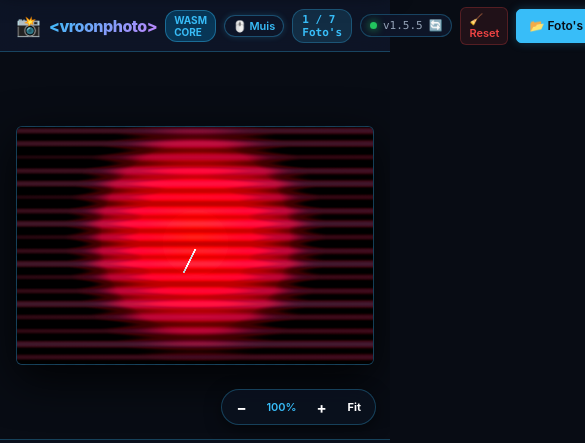
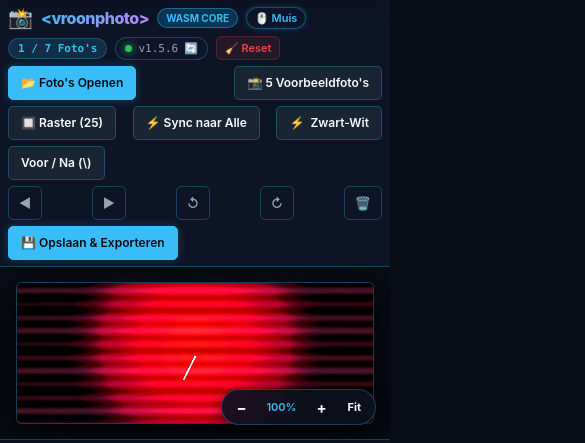
Before and after one commit to petervroon-tech/vroonphoto, a plain HTML site: page index.html in a window 390 px wide. Shown: the top 443 px of the page, 585 px wide, since content can reach past the window. Drawn offline with Linux system fonts and the light colour scheme; no server answers.

Commit message:
v1.5.6: Flexibele responsieve bovenbalk, alles blijft zichtbaar en vouwt ordelijk onder elkaar bij kleiner scherm

```diff
--- a/index.html
+++ b/index.html
@@ -18,7 +18,7 @@
   <div id="update-banner">
     <div class="upd-left">
       <span>🚀</span>
-      <span><strong id="upd-ver">v1.5.5</strong> beschikbaar &bull; <span id="upd-note">1-Klik Zwart-Wit conversie &amp; alle tools om in zwart-wit bij te stellen (Zone Contrast, Clarity, Filters, Grain)</span></span>
+      <span><strong id="upd-ver">v1.5.6</strong> beschikbaar &bull; <span id="upd-note">Flexibele bovenbalk: alle knoppen blijven zichtbaar en vouwen ordelijk onder elkaar bij kleiner scherm</span></span>
     </div>
     <div class="upd-right">
       <button class="btn-upd" id="btn-apply-upd">Nu bijwerken</button>
@@ -37,7 +37,7 @@
         <span id="photo-counter-badge" class="badge-count">1 / 1 Foto's</span>
         <span id="ver-pill" class="ver-pill" onclick="checkVersion(false)" title="Klik om te controleren op updates / geforceerd te herladen">
           <span id="ver-dot" class="dot green"></span>
-          <span id="ver-txt">v1.5.5</span> 🔄
+          <span id="ver-txt">v1.5.6</span> 🔄
         </span>
         <a href="reset.html" class="btn-reset-header" title="Geheugen leegmaken &amp; verse app starten">🧹 Reset</a>
       </div>
--- a/style.css
+++ b/style.css
@@ -120,28 +120,34 @@ body {
    2. Header & Navigatie (UNIFORME KNOPHOOGTE 34PX)
    ============================================================================== */
 .app-header {
-  height: 52px;
+  min-height: 52px;
+  height: auto;
   background: var(--bg-panel);
   backdrop-filter: var(--blur-panel);
   border-bottom: 1px solid var(--border-glow);
   display: flex;
+  flex-wrap: wrap;
   align-items: center;
   justify-content: space-between;
-  padding: 0 16px;
+  padding: 8px 16px;
+  gap: 8px 12px;
   flex-shrink: 0;
   z-index: 50;
+  box-sizing: border-box;
 }
 
 .header-left, .header-center, .header-right {
   display: flex;
+  flex-wrap: wrap;
   align-items: center;
-  gap: 8px;
+  gap: 6px 8px;
 }
 
 .app-brand {
   display: flex;
+  flex-wrap: wrap;
   align-items: center;
-  gap: 8px;
+  gap: 6px 8px;
 }
 
 .app-title {
@@ -1196,14 +1202,28 @@ button {
 }
 
 /* ==============================================================================
-   7. IPAD & TOUCHSCREEN OPTIMALISATIES
+   7. IPAD & TOUCHSCREEN OPTIMALISATIES & FLEXIBELE BOVENBALK
    ============================================================================== */
 @media (max-width: 1180px) {
+  .app-header {
+    padding: 6px 12px;
+    gap: 6px 10px;
+  }
   .sidebar-left { width: 230px; }
   .sidebar-right { width: 220px; }
 }
 
 @media (max-width: 960px) {
+  .app-header {
+    justify-content: flex-start;
+  }
+  .header-center {
+    order: 2;
+  }
+  .header-right {
+    order: 3;
+    margin-left: auto;
+  }
   .app-workspace { flex-direction: column; }
   .sidebar-left { display: none; }
   .sidebar-right {
@@ -1218,3 +1238,14 @@ button {
   .param-slider { height: 8px; }
   .param-slider::-webkit-slider-thumb { width: 24px; height: 24px; }
 }
+
+@media (max-width: 640px) {
+  .app-header {
+    padding: 6px 8px;
+    gap: 6px;
+  }
+  .header-left, .header-center, .header-right {
+    width: 100%;
+    justify-content: space-between;
+  }
+}
--- a/version.json
+++ b/version.json
@@ -1,11 +1,12 @@
 {
   "app_name": "vroonphoto",
-  "version": "1.5.5",
-  "build": 25,
-  "timestamp": "2026-11-12T12:25:19.939173+00:00",
-  "git_hash": "2bd3624",
+  "version": "1.5.6",
+  "build": 26,
+  "timestamp": "2026-11-12T12:28:37.909470+00:00",
+  "git_hash": "c9f832c",
   "features": [
-    "🚀 Versie v1.5.5: Automatische versie-vernieuwing na elke toevoeging & directe live synchronisatie.",
+    "🚀 Versie v1.5.6: Automatische versie-vernieuwing na elke toevoeging & directe live synchronisatie.",
+    "📱 Flexibele Responsieve Bovenbalk (v1.5.6): Alle navigatieknoppen, gereedschappen, voorbeelden en exportknoppen blijven altijd 100% zichtbaar. Bij het verkleinen van het venster of op kleinere schermen/tablets vouwen de knoppen automatisch en ordelijk onder elkaar (flex-wrap) zonder overlap of afsnijden.",
     "⚡ 1-Klik Zwart-Wit Conversie & Pro B&W Tools (v1.5.5): Zet met 1 klik direct elke kleurenfoto om naar zwart-wit via de knoppenbalk of het rechterpaneel. Inclusief alle professionele tools om direct bij te stellen: Zone Contrast, Clarity Punch, Analoge Filmkorrel, Rood/Groen/Blauw Kleurfilter Mixer en 4 klassieke stijlen (Ansel Adams, Hoog Contrast, Film Noir, Straatfoto).",
     "🎛️ Neutrale Import & Zelf Kiezen (v1.5.4): Rood podiumlicht en interferentiestrepen worden niet meer automatisch geforceerd bij inlezen. Foto's openen 100% origineel/neutraal en u kiest altijd zelf via de schuifregelaars of en hoeveel correctie gewenst is.",
     "📐 Werkruimte & Layout Reorganisatie (v1.5.3): Alle functies (Topaz AI Vergroten, Curves & Histogram, Presets en Inpainting) verplaatst naar de linker zijbalk voor een aanzienlijk groter centraal werkscherm. Rechter zijbalk slank (240px) en exclusief ingericht voor schuifregelaars (Preset Verhouding bovenaan, Belichting & Kleur, Rood Licht, Focus, Ruis, Zwart-Wit).",
```
Also changed, not shown: 1 other file.
